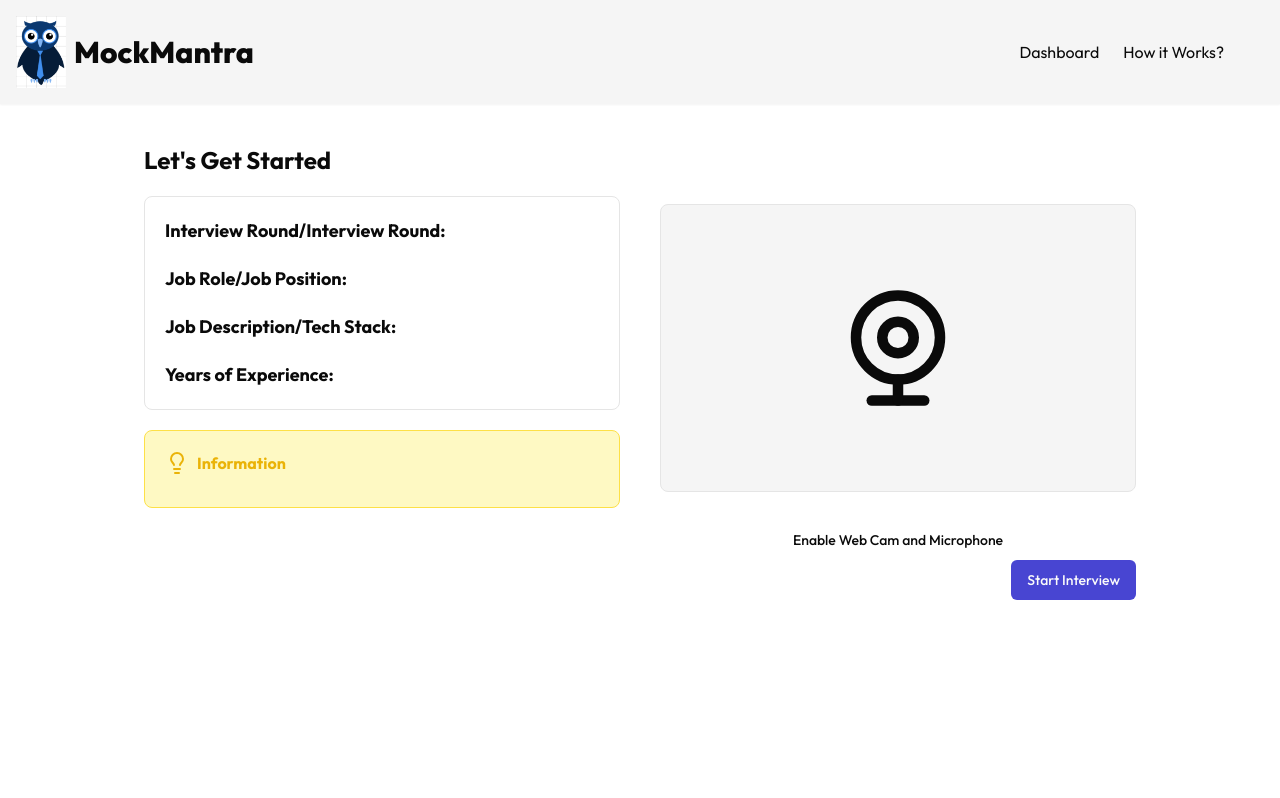
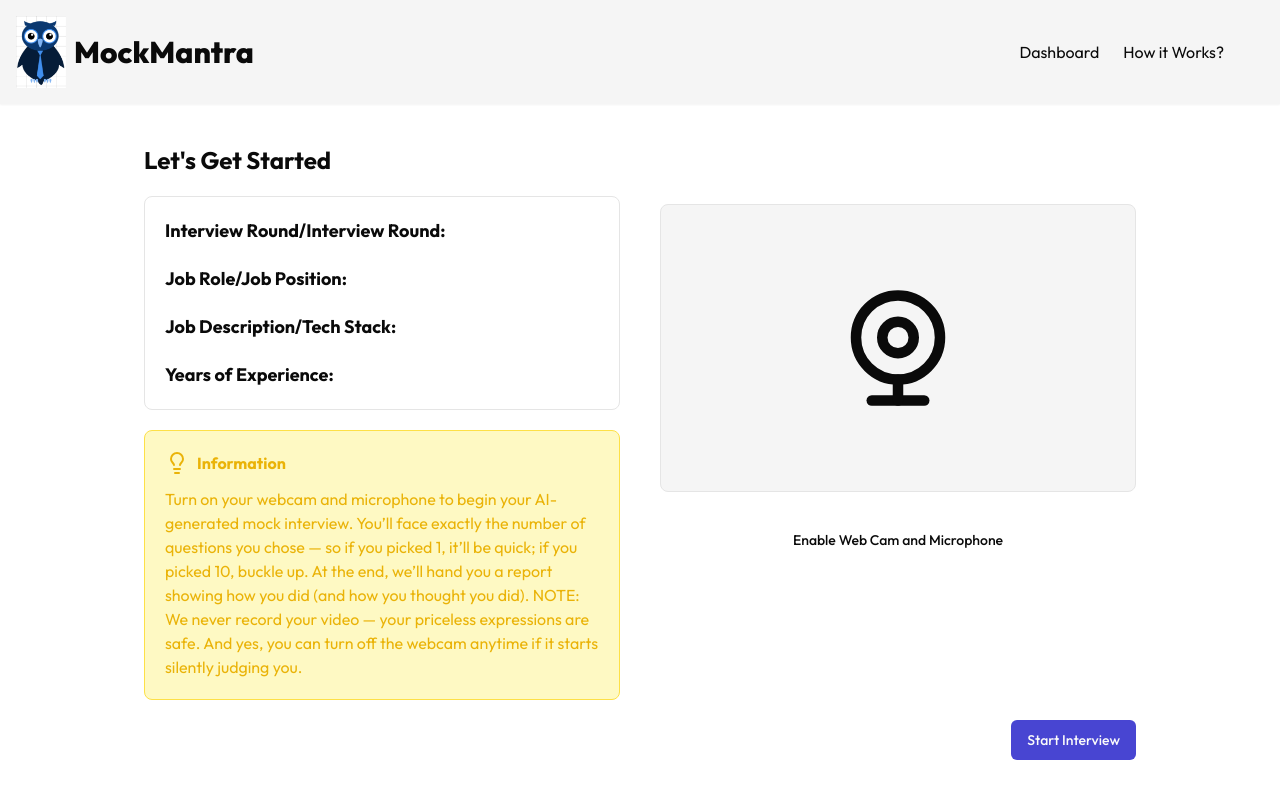
Before and after one commit to TELIBO/MockSensei, a Next.js app: page /dashboard/interview/1 in a window 1280 px wide. Built offline with nearby package versions, Linux system fonts and the light colour scheme; no server answers; the database is empty.

Commit message:
Update page.jsx

```diff
--- a/app/dashboard/interview/[interviewId]/page.jsx
+++ b/app/dashboard/interview/[interviewId]/page.jsx
@@ -57,7 +57,8 @@ function Interview({ params }) {
               <strong>Information</strong>
             </h2>
             <h2 className="mt-3 text-yellow-500">
-              {process.env.NEXT_PUBLIC_INFORMATION}
+              Turn on your webcam and microphone to begin your AI-generated mock interview. You’ll face exactly the number of questions you chose — so if you picked 1, it’ll be quick; if you picked 10, buckle up. At the end, we’ll hand you a report showing how you did (and how you thought you did).
+NOTE: We never record your video — your priceless expressions are safe. And yes, you can turn off the webcam anytime if it starts silently judging you.
             </h2>
           </div>
         </div>
```
